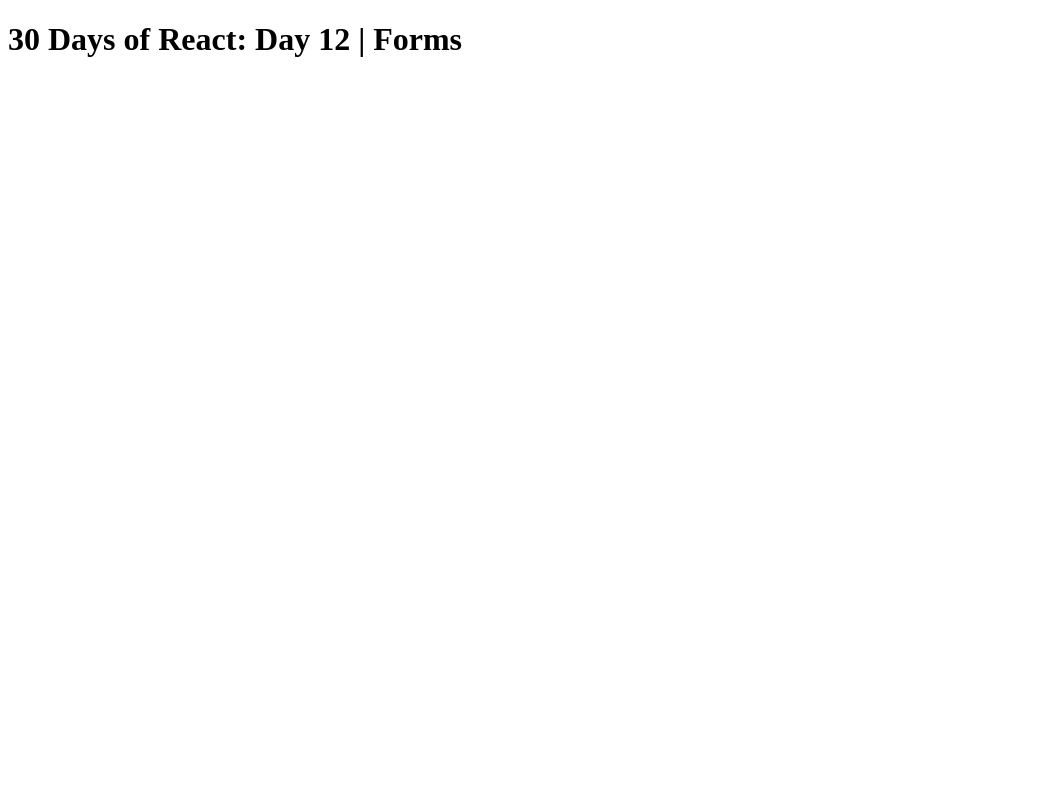
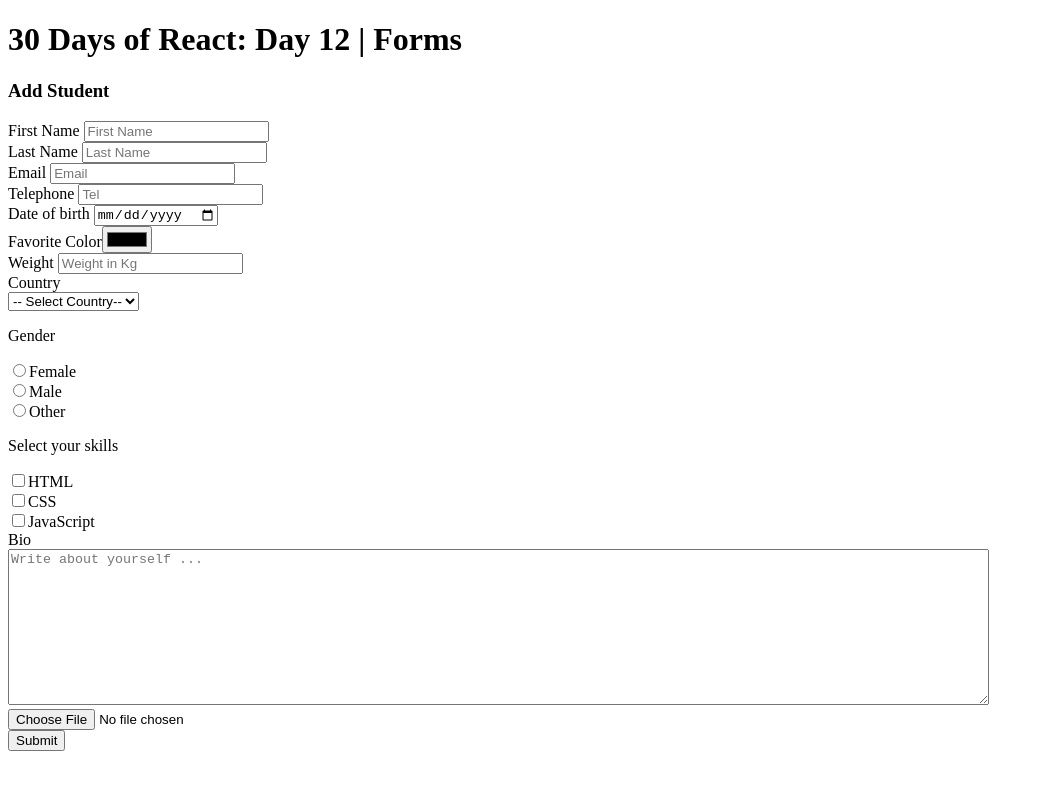
Before and after one commit to idesmar/30-Days-Of-React-Exercises, a React (Create React App) app in the folder day12/: page / in a window 1280 px wide. Shown: the top 790 px of the page, without its empty margins (0-1044 px from the left). Built offline with nearby package versions, Linux system fonts and the light colour scheme.

Commit message:
day12 sample added as ref

```diff
--- a/day12/src/App.js
+++ b/day12/src/App.js
@@ -1,3 +1,4 @@
+import { Sample } from './Sample/Sample'
 
 const App = () => {
 
@@ -5,7 +6,8 @@
 
   return (
     <>
-	    <Heading />
+      <Heading />
+      <Sample />
     </>
   )
 }
--- /dev/null
+++ b/day12/src/Sample/Sample.js
@@ -0,0 +1,347 @@
+// index.js
+import React, { Component } from 'react'
+
+const options = [
+  {
+    value: '',
+    label: '-- Select Country--',
+  },
+  {
+    value: 'Finland',
+    label: 'Finland',
+  },
+  {
+    value: 'Sweden',
+    label: 'Sweden',
+  },
+  {
+    value: 'Norway',
+    label: 'Norway',
+  },
+  {
+    value: 'Denmark',
+    label: 'Denmark',
+  },
+]
+
+// mapping the options to list(array) of JSX options
+
+const selectOptions = options.map(({ value, label }) => (
+  <option value={value}> {label}</option>
+))
+
+class App extends Component {
+  // declaring state
+  state = {
+    firstName: '',
+    lastName: '',
+    email: '',
+    country: '',
+    tel: '',
+    dateOfBirth: '',
+    favoriteColor: '',
+    weight: '',
+    gender: '',
+    file: '',
+    bio: '',
+    skills: {
+      html: false,
+      css: false,
+      javascript: false,
+    },
+    touched: {
+      firstName: false,
+      lastName: false,
+    },
+  }
+  handleChange = (e) => {
+    /*
+     we can get the name and value like: e.target.name, e.target.value
+    Wwe can also destructure name and value from e.target
+    const name = e.target.name
+    const value = e.target.value
+    */
+    const { name, value, type, checked } = e.target
+    /*
+    [variableName] we can make a value stored in a certain variable could be a key for an object, in this case a key for the state
+    */
+
+    if (type === 'checkbox') {
+      this.setState({
+        skills: { ...this.state.skills, [name]: checked },
+      })
+    } else if (type === 'file') {
+      this.setState({ [name]: e.target.files[0] })
+    } else {
+      this.setState({ [name]: value })
+    }
+  }
+
+  handleBlur = (e) => {
+    const { name, } = e.target // value removed from object; not being used in this function
+    this.setState({ touched: { ...this.state.touched, [name]: true } })
+  }
+
+  validate = () => {
+    // Object to collect error feedback and to display on the form
+    const errors = {
+      firstName: '',
+    }
+
+    if (
+      (this.state.touched.firstName && this.state.firstName.length < 3) ||
+      (this.state.touched.firstName && this.state.firstName.length > 12)
+    ) {
+      errors.firstName = 'First name must be between 2 and 12'
+    }
+    return errors
+  }
+
+  handleSubmit = (e) => {
+    /*
+      e.preventDefault()
+      stops the default behavior of form element
+      specifically refreshing of page
+      */
+    e.preventDefault()
+
+    const {
+      firstName,
+      lastName,
+      email,
+      country,
+      gender,
+      tel,
+      dateOfBirth,
+      favoriteColor,
+      weight,
+      bio,
+      file,
+      skills,
+    } = this.state
+
+    const formattedSkills = []
+    for (const key in skills) {
+      console.log(key)
+      if (skills[key]) {
+        formattedSkills.push(key.toUpperCase())
+      }
+    }
+    const data = {
+      firstName,
+      lastName,
+      email,
+      country,
+      gender,
+      tel,
+      dateOfBirth,
+      favoriteColor,
+      weight,
+      bio,
+      file,
+      skills: formattedSkills,
+    }
+    /*
+     the is the place where we connect backend api
+      to send the data to the database
+      */
+    console.log(data)
+  }
+
+  render() {
+    // accessing the state value by destructuring the state
+    // the noValidate attribute on the form is to stop the HTML5 built-in validation
+
+    const { firstName } = this.validate()
+
+    return (
+      <div className='App'>
+        <h3>Add Student</h3>
+
+        <form onSubmit={this.handleSubmit} noValidate>
+
+          <div className='row'>
+            <div className='form-group'>
+              <label htmlFor='firstName'>First Name </label>
+              <input
+                type='text'
+                name='firstName'
+                value={this.state.firstName}
+                onChange={this.handleChange}
+                onBlur={this.handleBlur}
+                placeholder='First Name'
+              /> <br />
+              <small>{firstName}</small>
+            </div>
+
+            <div className='form-group'>
+              <label htmlFor='lastName'>Last Name </label>
+              <input
+                type='text'
+                name='lastName'
+                value={this.state.lastName}
+                onChange={this.handleChange}
+                placeholder='Last Name'
+              />
+            </div>
+
+            <div className='form-group'>
+              <label htmlFor='email'>Email </label>
+              <input
+                type='email'
+                name='email'
+                value={this.state.email}
+                onChange={this.handleChange}
+                placeholder='Email'
+              />
+            </div>
+          </div>
+
+          <div className='form-group'>
+            <label htmlFor='tel'>Telephone </label>
+            <input
+              type='tel'
+              name='tel'
+              value={this.state.tel}
+              onChange={this.handleChange}
+              placeholder='Tel'
+            />
+          </div>
+
+          <div className='form-group'>
+            <label htmlFor='dateOfBirth'>Date of birth </label>
+            <input
+              type='date'
+              name='dateOfBirth'
+              value={this.state.dateOfBirth}
+              onChange={this.handleChange}
+              placeholder='Date of Birth'
+            />
+          </div>
+
+          <div className='form-group'>
+            <label htmlFor='favoriteColor'>Favorite Color</label>
+            <input
+              type='color'
+              id='favoriteColor'
+              name='favoriteColor'
+              value={this.state.favoriteColor}
+              onChange={this.handleChange}
+              placeholder='Favorite Color'
+            />
+          </div>
+
+          <div className='form-group'>
+            <label htmlFor='weight'>Weight </label>
+            <input
+              type='number'
+              id='weight'
+              name='weight'
+              value={this.state.weight}
+              onChange={this.handleChange}
+              placeholder='Weight in Kg'
+            />
+          </div>
+
+          <div>
+            <label htmlFor='country'>Country</label> <br />
+            <select name='country' onChange={this.handleChange} id='country'>
+              {selectOptions}
+            </select>
+          </div>
+
+          <div>
+            <p>Gender</p>
+            <div>
+              <input
+                type='radio'
+                id='female'
+                name='gender'
+                value='Female'
+                onChange={this.handleChange}
+                checked={this.state.gender === 'Female'}
+              />
+              <label htmlFor='female'>Female</label>
+            </div>
+            <div>
+              <input
+                id='male'
+                type='radio'
+                name='gender'
+                value='Male'
+                onChange={this.handleChange}
+                checked={this.state.gender === 'Male'}
+              />
+              <label htmlFor='male'>Male</label>
+            </div>
+            <div>
+              <input
+                id='other'
+                type='radio'
+                name='gender'
+                value='Other'
+                onChange={this.handleChange}
+                checked={this.state.gender === 'Other'}
+              />
+              <label htmlFor='other'>Other</label>
+            </div>
+          </div>
+
+          <div>
+            <p>Select your skills</p>
+            <div>
+              <input
+                type='checkbox'
+                id='html'
+                name='html'
+                onChange={this.handleChange}
+              />
+              <label htmlFor='html'>HTML</label>
+            </div>
+            <div>
+              <input
+                type='checkbox'
+                id='css'
+                name='css'
+                onChange={this.handleChange}
+              />
+              <label htmlFor='css'>CSS</label>
+            </div>
+            <div>
+              <input
+                type='checkbox'
+                id='javascript'
+                name='javascript'
+                onChange={this.handleChange}
+              />
+              <label htmlFor='javascript'>JavaScript</label>
+            </div>
+          </div>
+          <div>
+            <label htmlFor='bio'>Bio</label> <br />
+            <textarea
+              id='bio'
+              name='bio'
+              value={this.state.bio}
+              onChange={this.handleChange}
+              cols='120'
+              rows='10'
+              placeholder='Write about yourself ...'
+            />
+          </div>
+
+          <div>
+            <input type='file' name='file' onChange={this.handleChange} />
+          </div>
+
+          <div>
+            <button>Submit</button>
+          </div>
+
+        </form>
+      </div>
+    )
+  }
+}
+
+export { App as Sample }
```
